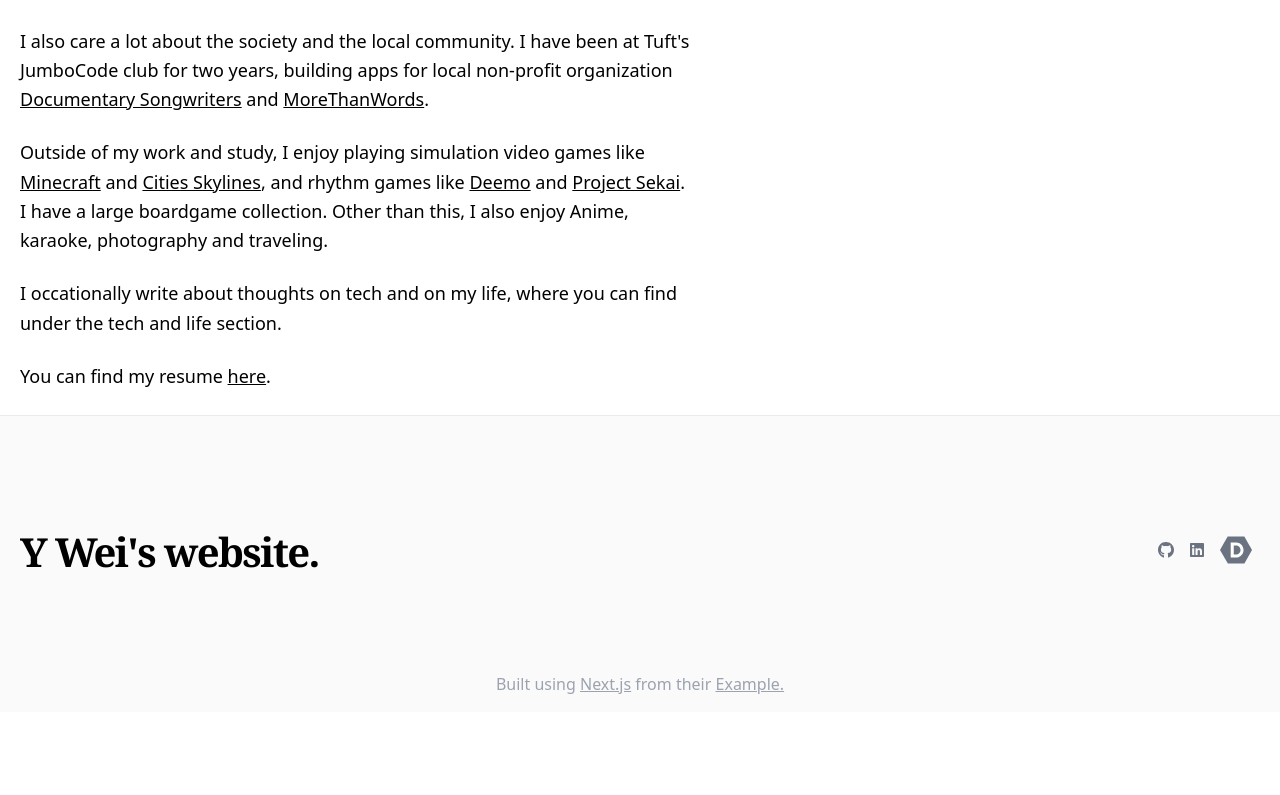
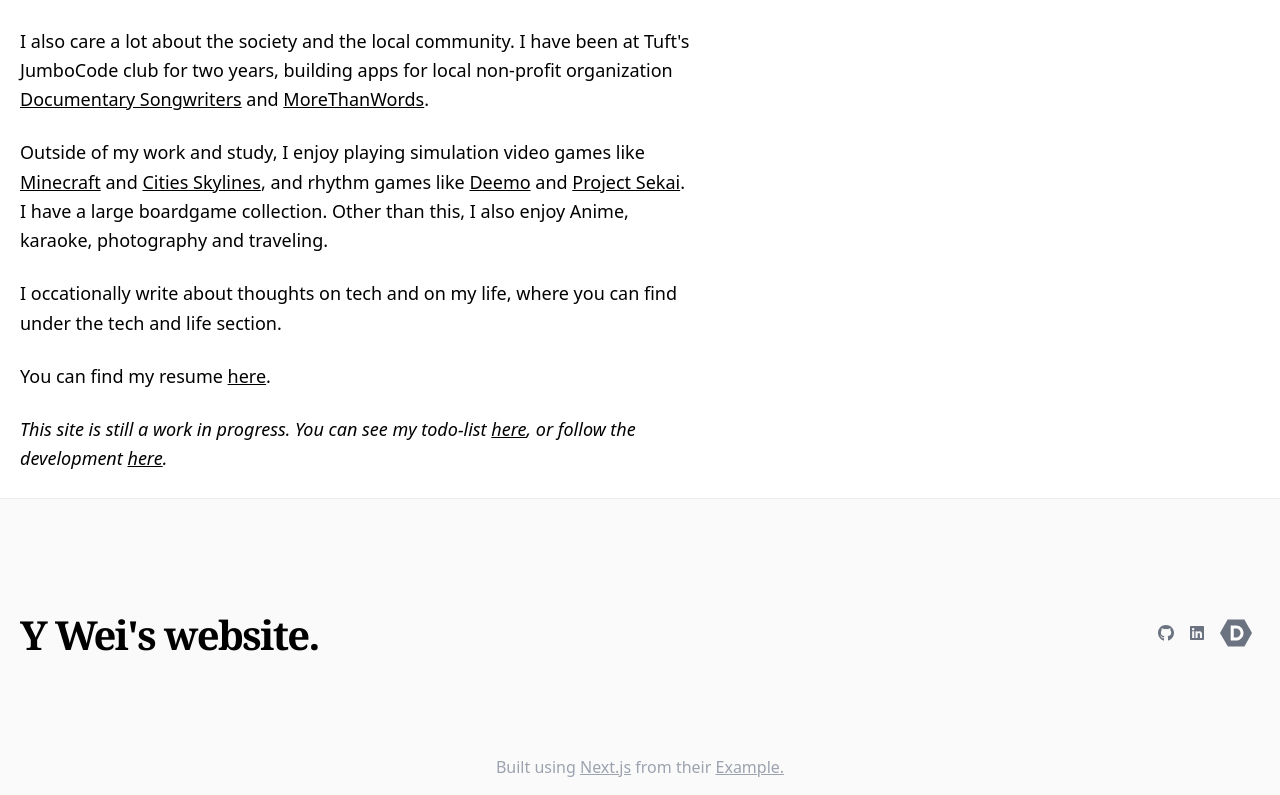
Before and after one commit to waymao/blog, a Next.js app: page / in a window 1280 px wide. Shown: the part 541-1336 px from the top of the page. Before the commit the page ends 1253 px from the top, so only its background shows below. Built offline with nearby package versions, Linux system fonts and the light colour scheme.

Commit message:
dev status clarify

```diff
--- a/components/main-page/self-intro.tsx
+++ b/components/main-page/self-intro.tsx
@@ -1,4 +1,5 @@
 import styles from '../markdown-styles.module.css';
+import Link from 'next/link';
 
 export default function SelfIntro() {
   return <section className={styles.markdown + " max-w-2xl pb-2 md:pb-0"}>
@@ -49,6 +50,15 @@ export default function SelfIntro() {
       You can find my resume
       {" "}<a href="/assets/resume.pdf">here</a>.
     </p>
+    <p className="mt-4">
+      <i>
+        This site is still a work in progress.
+        You can see my
+        todo-list <Link href="/posts/website-todo">here</Link>,
+        or follow the
+        development <a href="https://github.com/waymao/blog">here</a>.
+      </i>
+    </p>
 
   </section>
 }
```
